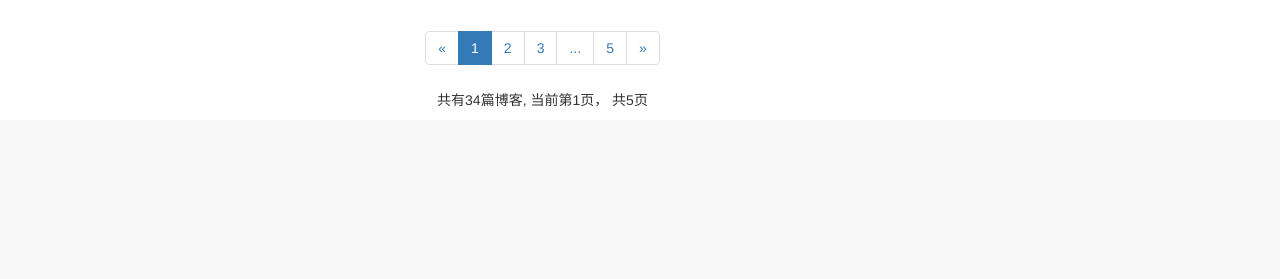
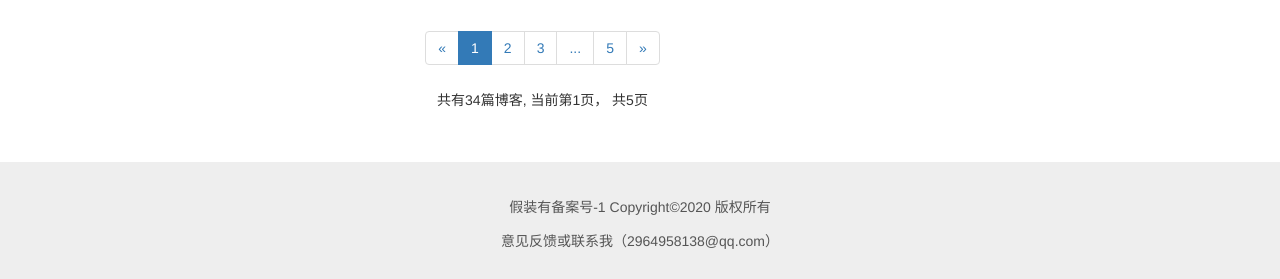
Before and after one commit to EltricLee/Myblog, a Django app: page /blog/ in a window 1280 px wide. Shown: the part 1027-1306 px from the top of the page. Before the commit the page ends 1134 px from the top, so only its background shows below. Run offline with Django 3.2, Linux system fonts and the light colour scheme; data comes from the database, SQL or seed files in the repository; some libraries are stand-ins or nearby versions.

Commit message:
更新底部备案信息

```diff
--- a/static/base.css
+++ b/static/base.css
@@ -13,3 +13,19 @@ ul{
 ul.navbar-right{
     margin-right: 0;
 }
+div.footer {
+    margin-top: 3em;
+    background-color: #eee;
+    color: #555;
+
+}
+div.website-info {
+    text-align: center;
+    padding-top: 2em;
+    padding-bottom: 1.5em;
+
+}
+div.website-info p {
+    margin-bottom: 0;
+    padding: 0.5em 0;
+}
--- a/templates/base.html
+++ b/templates/base.html
@@ -65,6 +65,15 @@
     </div>
     {% block content %}
     {% endblock %}
+
+{#    footer#}
+    <div class="footer">
+        <div class="website-info">
+            <p>假装有备案号-1 Copyright©2020 版权所有</p>
+            <p>意见反馈或联系我（2964958138@qq.com）</p>
+        </div>
+    </div>
+
     <div class="modal fade" id="login_modal" tabindex="-1" role="dialog">
               <div class="modal-dialog modal-sm" role="document">
                 <div class="modal-content">
```
